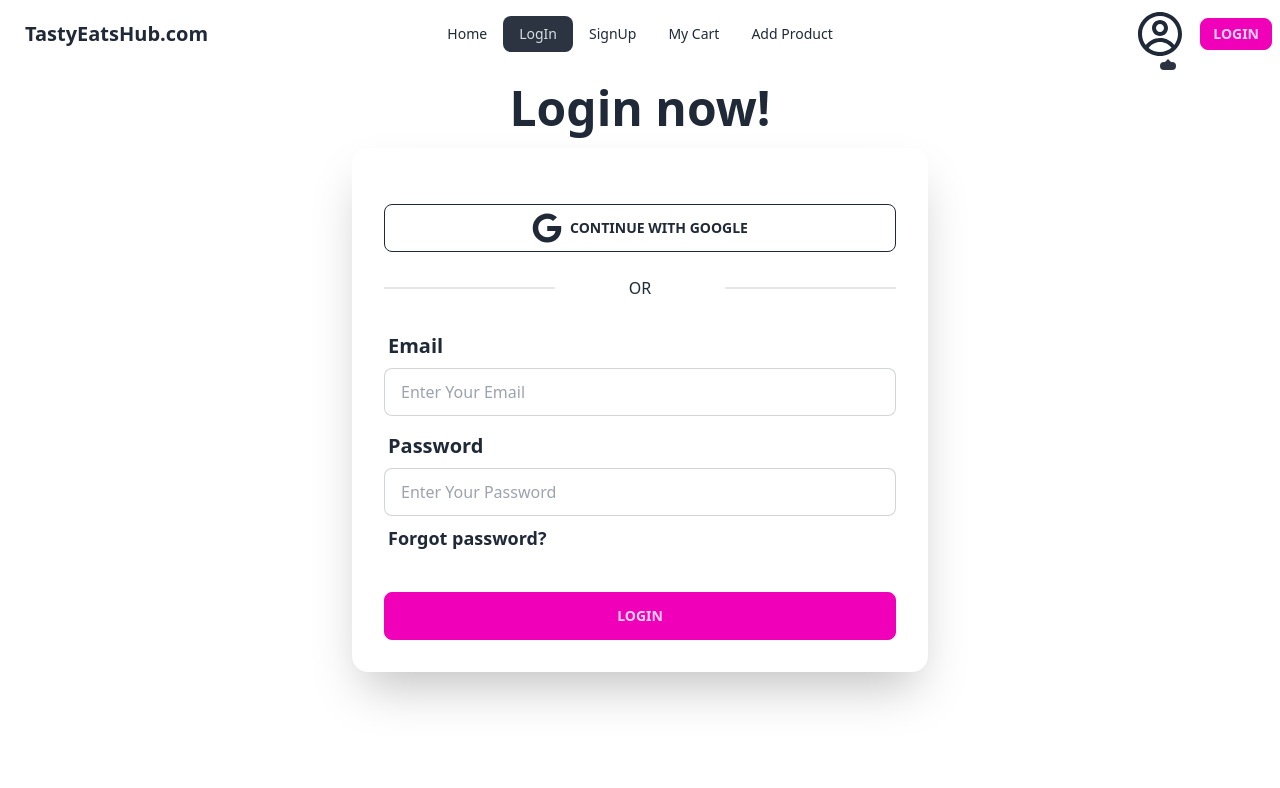
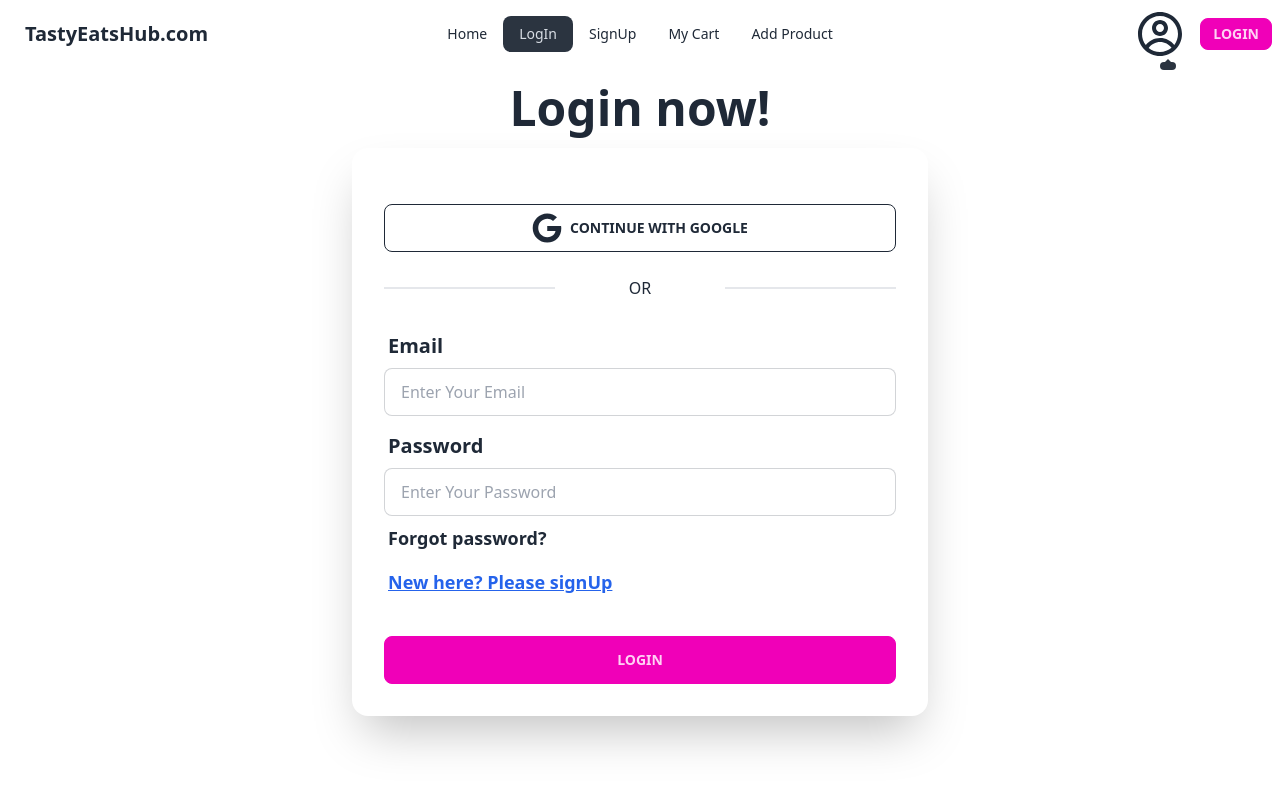
Before and after one commit to mdsoponhossain/tasty-eat-hub-client-side, a React (Vite) app: page /login in a window 1280 px wide. Shown: the top 788 px of the page. Built offline with nearby package versions, Linux system fonts and the light colour scheme; no server answers.

Commit message:
private route created

```diff
--- /dev/null
+++ b/src/Component2/PrivateRoute/PrivateRoute.jsx
@@ -0,0 +1,14 @@
+import { useContext } from "react";
+import { AuthContext } from "../../ContextProvider/ContextProvider";
+
+
+const PrivateRoute = ({children}) => {
+    const {findUser}  = useContext(AuthContext)
+    return (
+        <div>
+
+        </div>
+    );
+};
+
+export default PrivateRoute;
--- a/src/Components/Header/Header.jsx
+++ b/src/Components/Header/Header.jsx
@@ -1,18 +1,20 @@
 import { onAuthStateChanged, signOut } from "firebase/auth";
-import { useState } from "react";
+import { useContext, useState } from "react";
 import { NavLink } from "react-router-dom";
 import auth from "../../Firebase/Firebase.config";
 import { CgProfile } from 'react-icons/cg';
+import { AuthContext } from "../../ContextProvider/ContextProvider";
 
 
 const Header = () => {
 
-
+    const {setFindUser} = useContext(AuthContext)
     const [user, setUser] = useState([]);
 
 
     onAuthStateChanged(auth, (currentUser) => {
         setUser(currentUser)
+        setFindUser(currentUser)
     })
 
 
--- a/src/Components/Login/Login.jsx
+++ b/src/Components/Login/Login.jsx
@@ -1,20 +1,21 @@
 import { GoogleAuthProvider, signInWithEmailAndPassword, signInWithPopup } from 'firebase/auth';
 import { FaGoogle } from 'react-icons/fa';
 import auth from '../../Firebase/Firebase.config';
+import { Link } from 'react-router-dom';
 
 const Login = () => {
 
 
-    const handleGoogleLogIn = ()=>{
+    const handleGoogleLogIn = () => {
         const googleProvider = new GoogleAuthProvider();
-        signInWithPopup(auth,googleProvider)
-        .then(result=>{
-            console.log(result)
+        signInWithPopup(auth, googleProvider)
+            .then(result => {
+                console.log(result)
 
-        })
-        .catch(error=>{
-            console.log(error.message)
-        }) ;
+            })
+            .catch(error => {
+                console.log(error.message)
+            });
 
     }
 
@@ -51,7 +52,7 @@ const Login = () => {
                     {/* login with google */}
                     <div className="form-control mt-6">
 
-                        <button onClick={handleGoogleLogIn}  className="btn btn-outline"><FaGoogle className="text-3xl"></FaGoogle> Continue with Google</button>
+                        <button onClick={handleGoogleLogIn} className="btn btn-outline"><FaGoogle className="text-3xl"></FaGoogle> Continue with Google</button>
                     </div>
 
 
@@ -77,6 +78,9 @@ const Login = () => {
                         <label className="label">
                             <a href="#" className="label-text-alt link link-hover text-lg font-semibold">Forgot password?</a>
                         </label>
+                        <label className="label">
+                            <Link to='/signUp' className="text-blue-600 underline label-text-alt link link-hover text-lg font-semibold">New here? Please signUp</Link>
+                        </label>
                     </div>
                     <div className="form-control mt-6">
                         <button className="btn btn-secondary">Login</button>
--- a/src/ContextProvider/ContextProvider.jsx
+++ b/src/ContextProvider/ContextProvider.jsx
@@ -12,6 +12,7 @@ export const AuthContext = createContext()
 const ContextProvider = ({ children }) => {
     const [brandName, setBrandName] = useState('')
     const [details, setDetails] = useState('');
+    const [findUser,setFindUser] = useState(null);
 
 
 
@@ -20,7 +21,8 @@ const ContextProvider = ({ children }) => {
         setBrandName,
         brandName,
         setDetails,
-        details
+        details,
+        setFindUser
 
 
     }
```
